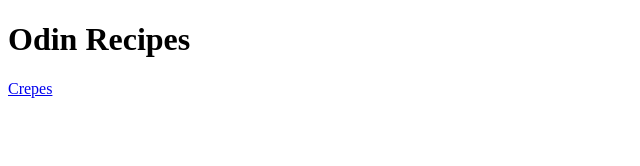
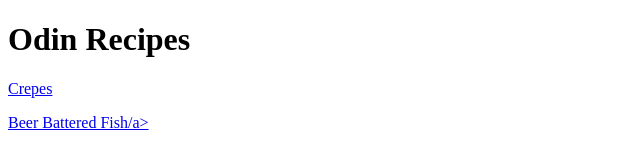
Before and after one commit to Bribedfool/odin-recipes, a plain HTML site: page index.html in a window 1280 px wide. Shown: the whole page, without its empty margins (0-640 px from the left). Drawn offline with Linux system fonts and the light colour scheme.

Commit message:
Added a new link to fish.html
A new href element was added to the main page that refers to fish.html in the recipes folder

```diff
--- a/index.html
+++ b/index.html
@@ -7,5 +7,6 @@
     <body>
         <h1>Odin Recipes</h1>
         <a href="recipes/crepes.html">Crepes</a>
+        <p><a href="recipes/fish.html">Beer Battered Fish/a></p>
     </body>
 </html>
```
